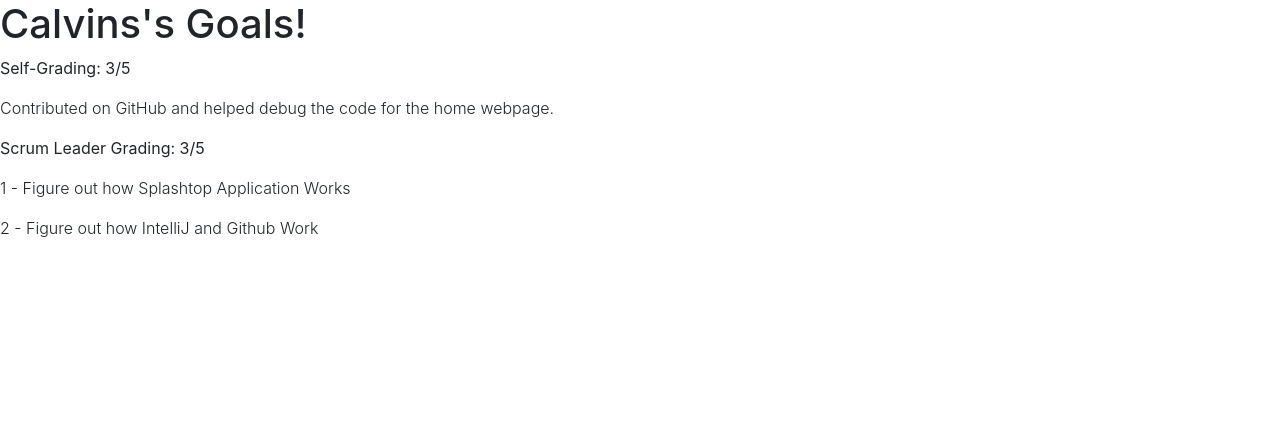
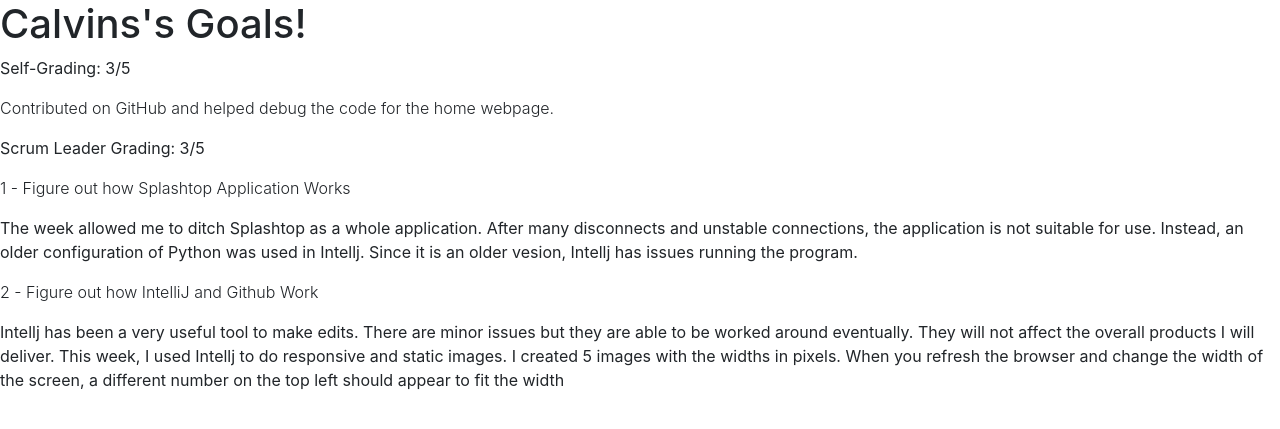
Before and after one commit to KrispyKremeSavage/Gaming-Website-Project, a Flask app: page /calvingoals in a window 1280 px wide. Shown: the part 92-521 px from the top of the page. Run offline with Flask 2, Linux system fonts and the light colour scheme.

Commit message:
Update calvingoals.html

```diff
--- a/templates/calvingoals.html
+++ b/templates/calvingoals.html
@@ -8,6 +8,8 @@
     <p class="font-weight-normal">Scrum Leader Grading: 3/5</p>
 
     <p class="font-weight-light">1 - Figure out how Splashtop Application Works</p>
+    <p>The week allowed me to ditch Splashtop as a whole application. After many disconnects and unstable connections, the application is not suitable for use. Instead, an older configuration of Python was used in Intellj. Since it is an older vesion, Intellj has issues running the program.</p>
 
     <p class="font-weight-light">2 - Figure out how IntelliJ and Github Work</p>
+    <p>Intellj has been a very useful tool to make edits. There are minor issues but they are able to be worked around eventually. They will not affect the overall products I will deliver. This week, I used Intellj to do responsive and static images. I created 5 images with the widths in pixels. When you refresh the browser and change the width of the screen, a different number on the top left should appear to fit the width</p>
 {% endblock %}
```
